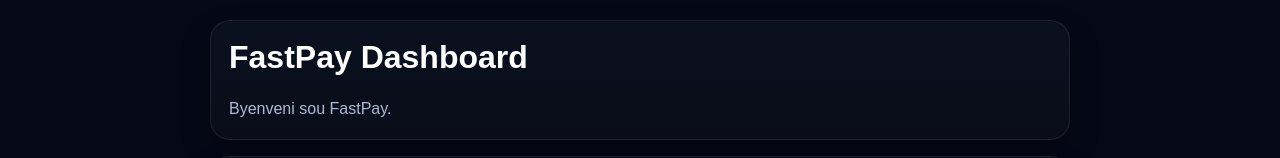
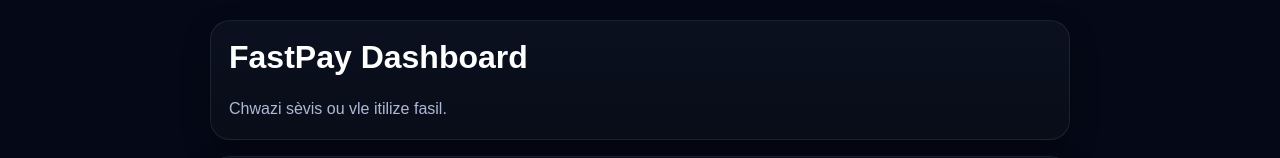
Before and after one commit to Fastpayhaiti/Fastpayhaiti, a website: page index.htm in a window 1280 px wide. Shown: the top 158 px of the page. Drawn offline with Linux system fonts and the light colour scheme.

Commit message:
Update index.htm

```diff
--- a/index.htm
+++ b/index.htm
@@ -8,13 +8,15 @@
 </head>
 <body>
   <div class="page-content">
+
     <div class="header-card">
       <h1>FastPay Dashboard</h1>
-      <div class="sub">Byenveni sou FastPay.</div>
+      <div class="sub">Chwazi sèvis ou vle itilize fasil.</div>
     </div>
 
     <div class="panel">
       <h2>Services</h2>
+
       <div class="grid">
         <a class="service-card" href="./topup.html">
           <div class="service-title">📱 Topup</div>
@@ -42,6 +44,7 @@
         </a>
       </div>
     </div>
+
   </div>
 
   <div id="nav-root"></div>
```
